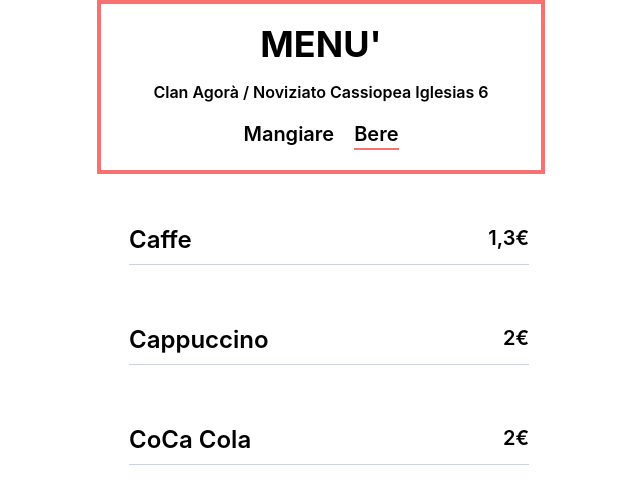
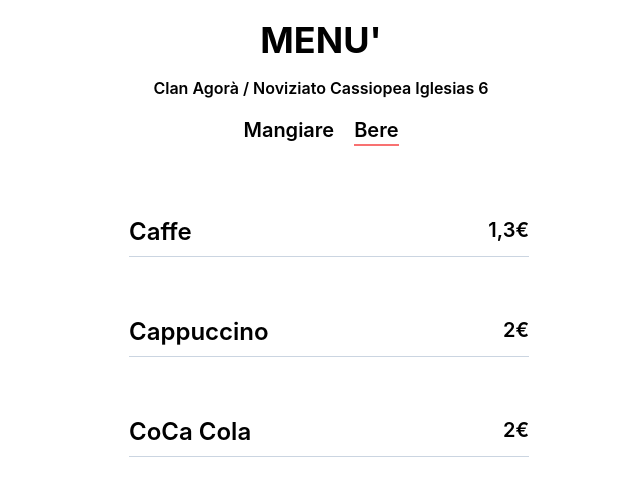
Before and after one commit to stinzi/menuig6, a React (Create React App) app: page / in a window 1280 px wide. Shown: the top 504 px of the page, without its empty margins (319-959 px from the left). Built offline with nearby package versions, Linux system fonts and the light colour scheme.

Commit message:
rimozione bordo header

```diff
--- a/src/components/Header.tsx
+++ b/src/components/Header.tsx
@@ -7,7 +7,7 @@ type Props = {
 
 export const Header: React.FC<Props> = ({ activeSection, handleSectionClick }) => {
     return (
-        <header className="container text-center p-5 mb-5 border-4 border-red-400">
+        <header className="container text-center p-5 mb-5">
             <p className="text-4xl font-bold">
                 MENU'
             </p>
```
